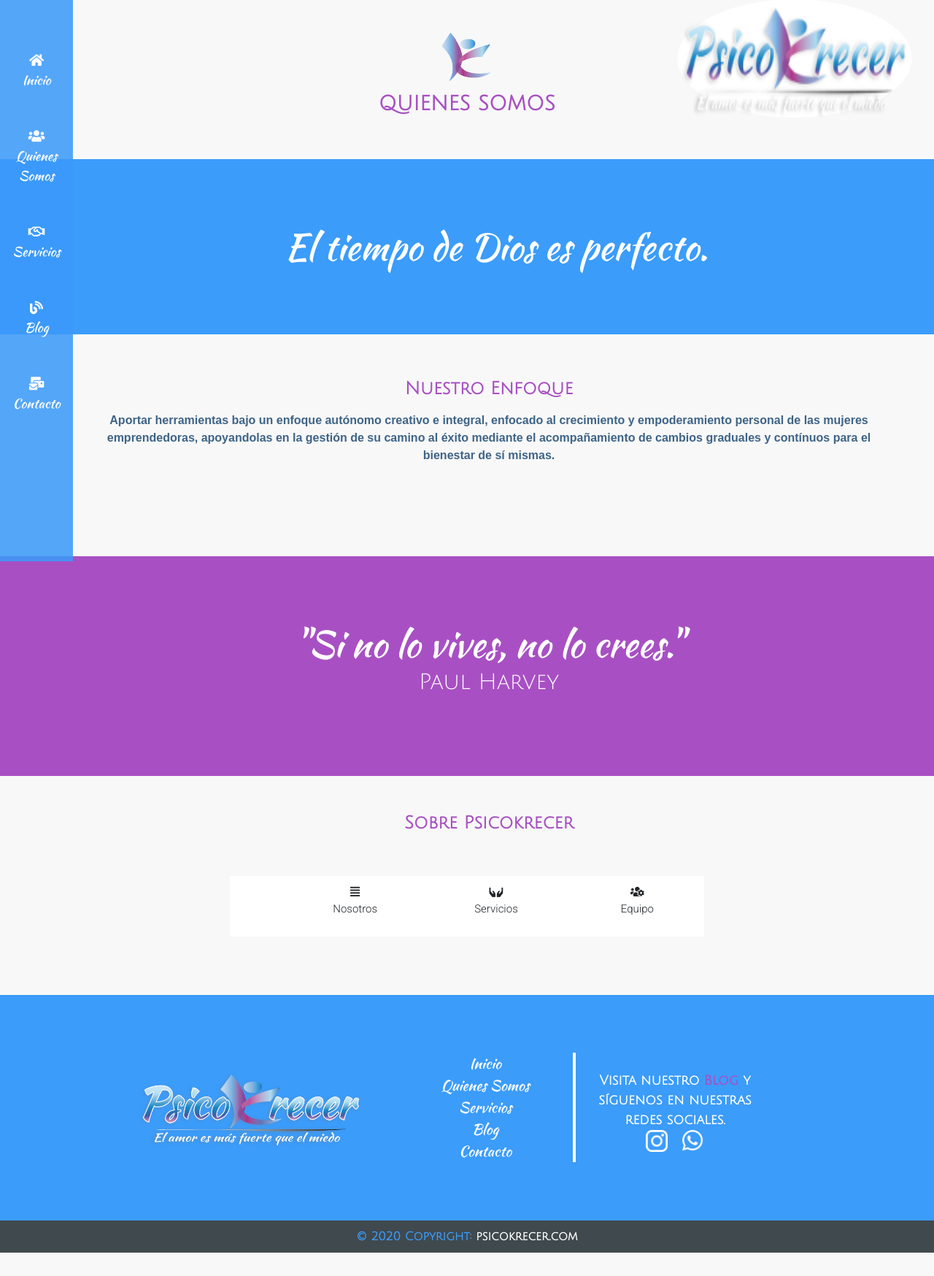
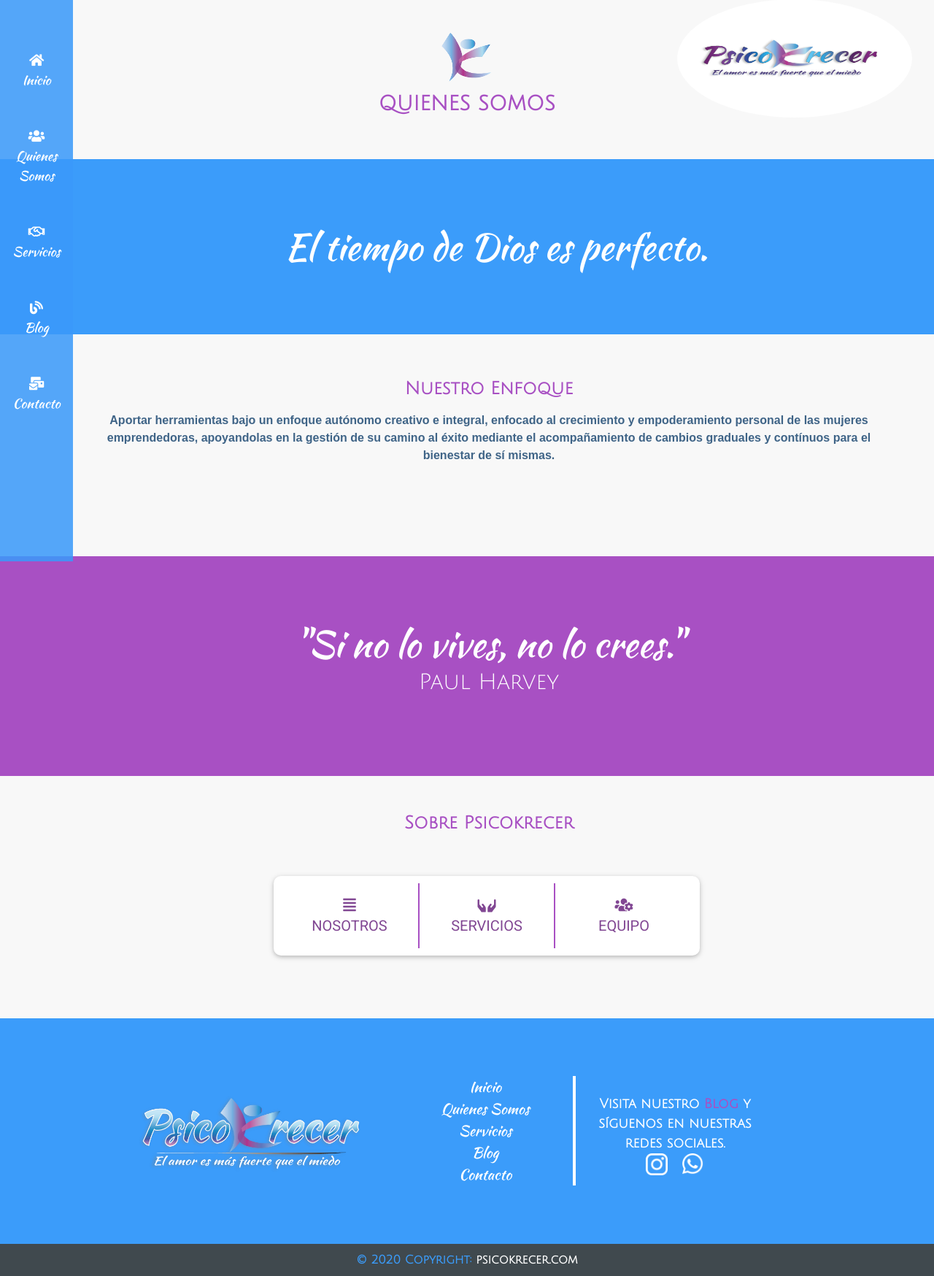
Before and after one commit to HelixInCode/Psicokrecer, a PHP site: page /nosotros.html in a window 1280 px wide. Shown: the part 31-1779 px from the top of the page at 73% size. Before the commit the page ends 1747 px from the top, so only its background shows below. Run offline with PHP 8.4, Linux system fonts and the light colour scheme; some libraries are stand-ins or nearby versions.

Commit message:
panel de nosotros

```diff
--- a/contacto.html
+++ b/contacto.html
@@ -35,7 +35,7 @@
       <nav class="px-2 px-md-5">
         <a href="index.html" class="brand-logo">
           <span>
-            <img src="dist/img/psicokrecer-logo-oscuro-sin-fondo.png" alt="">
+            <img src="dist/img/psicokrecer-logo-blanco-sin-fondo.png" alt="">
           </span>
         </a>
       </nav>
--- a/dist/css/nosotros.css
+++ b/dist/css/nosotros.css
@@ -138,23 +138,50 @@
     grid-template-columns: repeat(3, 1fr);
     justify-content: center;
     align-content: center;
+    border-radius: 10px;
 }
 @media screen and (min-width: 600px){
 
     #descripcion > .informacion > .botones{
-        padding-left: 60px;
+        margin-left: 60px;
 
     }
 
 }
+#descripcion > .informacion > .botones > .item > i, #descripcion > .informacion > .botones > .item{
+    padding-top: 10px;
+}
+#descripcion > .informacion > .botones > .item:hover{
+    background-color: #a850c3;
+}
+#descripcion > .informacion > .botones > .item:hover > i, #descripcion > .informacion > .botones > .item:hover > p{
+    color: white;
+}
+#descripcion > .informacion > .botones > .item:nth-child(2){
+    border-left: 2px solid #a850c3;
+    border-right: 2px solid #a850c3;
+}
 #descripcion > .informacion > .botones > .item > i, #descripcion > .informacion > .botones > .item > p {
     font-size: 15px;
+    color: rgba(86, 8, 110, 0.7451);
 }
 @media screen and (min-width: 600px){
 
     #descripcion > .informacion > .botones > .item > i, #descripcion > .informacion > .botones > .item > p {
-        padding-left: 30px;
+        font-size: 20px;
 
     }
 
 }
+.contenedor-informacion{
+    margin-top: 10px;
+    background-color: white;
+    padding: 5px;
+    border-radius: 10px;
+}
+.active{
+    display:block;
+}
+.non-active{
+    display: none;
+}
--- a/dist/css/styles.css
+++ b/dist/css/styles.css
@@ -172,7 +172,7 @@ main{
           filter: drop-shadow(0 2px 3px rgba(179, 169, 169, .7));
 }
 #frase > .general-container > .contenedor-frase{
-  background: radial-gradient(rgba(163, 55, 196, 0.70588),rgba(59, 154, 250, 0.86275));
+  background: radial-gradient(rgba(163, 55, 196, 0.36471),rgba(59, 154, 250, 0.48627));
   padding: 50px 10px;
   height: 520px;
   display: flex;
--- a/nosotros.html
+++ b/nosotros.html
@@ -35,7 +35,7 @@
       <nav class="px-2 px-md-5">
         <a href="index.html" class="brand-logo">
           <span>
-            <img src="dist/img/psicokrecer-logo-oscuro-sin-fondo.png" alt="">
+            <img src="dist/img/psicokrecer-logo-blanco-sin-fondo.png" alt="">
           </span>
         </a>
       </nav>
@@ -81,8 +81,8 @@
                     </div>
                     <h4>Sobre Psicokrecer</h4>
                     <div class="informacion">
-                        <div class="botones">
-                            <a class="item">
+                        <div class="botones btn">
+                            <a class="item" data-toggle="collapse">
                                 <i class="fas fa-align-justify"></i>
                                 <p>Nosotros</p>
                             </a>
@@ -94,6 +94,17 @@
                                 <i class="fas fa-users-cog"></i>
                                 <p>Equipo</p>
                             </a>
+                        </div>
+                        <div class="contenedor-informacion non-active">
+                            LEE SOBRE NOSOTROS
+
+                        </div>
+                        <div class="contenedor-informacion non-active">
+                            LEE SOBRE NUESTROS SERVICIOS
+
+                        </div>
+                        <div class="contenedor-informacion non-active">
+                            LEE SOBRE NUESTRO EQUIPO
                         </div>
 
                     </div>
@@ -153,5 +164,6 @@
       <!-- Your custom scripts (optional) -->
       <!-- <script type="text/javascript" src="src/js/navBar.js"></script> -->
       <script type="text/javascript" src="src/js/tipeo.js"></script>
+      <script type="text/javascript" src="src/js/panel-nosotros.js"></script>
   </body>
   </html>
--- a/src/css/styles.css
+++ b/src/css/styles.css
@@ -172,7 +172,7 @@ main{
   filter: drop-shadow(0 2px 3px rgba(179, 169, 169, 0.7));
 }
 #frase > .general-container > .contenedor-frase{
-  background: radial-gradient(#a337c4b4,#3b9afadc);
+  background: radial-gradient(#a337c45d,#3b9afa7c);
   padding: 50px 10px;
   height: 520px;
   display: flex;
```
Also changed, not shown: src/css/nosotros.css (+29 -3 lines), src/js/panel-nosotros.js (added, +35 -0 lines).
